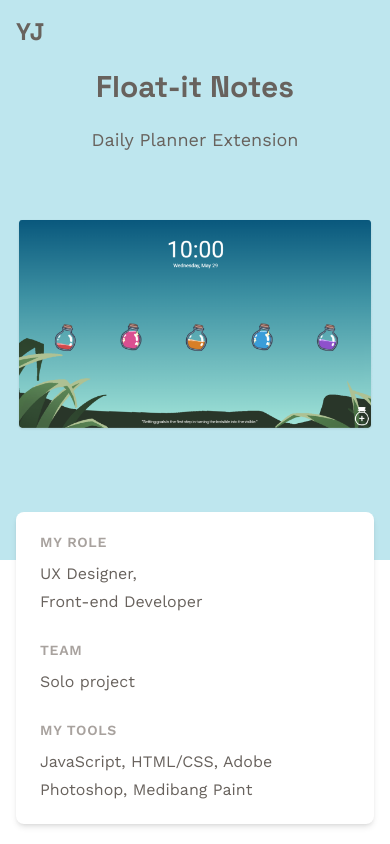
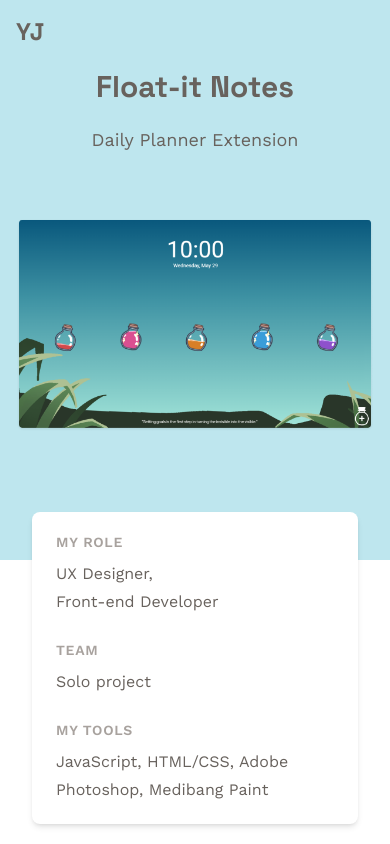
Before and after one commit to yanxinnn/portfolio, a Next.js app: page /projects/float-it-notes in a window 390 px wide. Shown: the top 844 px of the page. Built offline with nearby package versions, Linux system fonts and the light colour scheme.

Commit message:
project stats css

```diff
--- a/src/app/projects/[name]/page.tsx
+++ b/src/app/projects/[name]/page.tsx
@@ -122,7 +122,7 @@ export default async function Page(props: PageProps) {
         </div>
 
         {/* Project stats */}
-        <div className="flex flex-wrap gap-x-16 gap-y-6 w-fit place-self-center -mt-12 bg-white items-center py-5 px-6 shadow-md rounded-lg mx-4 sm:mx-8 md:mx-12">
+        <div className="flex flex-wrap gap-x-16 gap-y-6 w-fit place-self-center -mt-12 bg-white items-center py-5 px-6 shadow-md rounded-lg mx-8 md:mx-12">
           <div className="flex flex-col gap-2 max-w-[12rem]">
             <h3 className="projectStatsLabel">My Role</h3>
             <p className="projectStatsText whitespace-pre-wrap">
```
